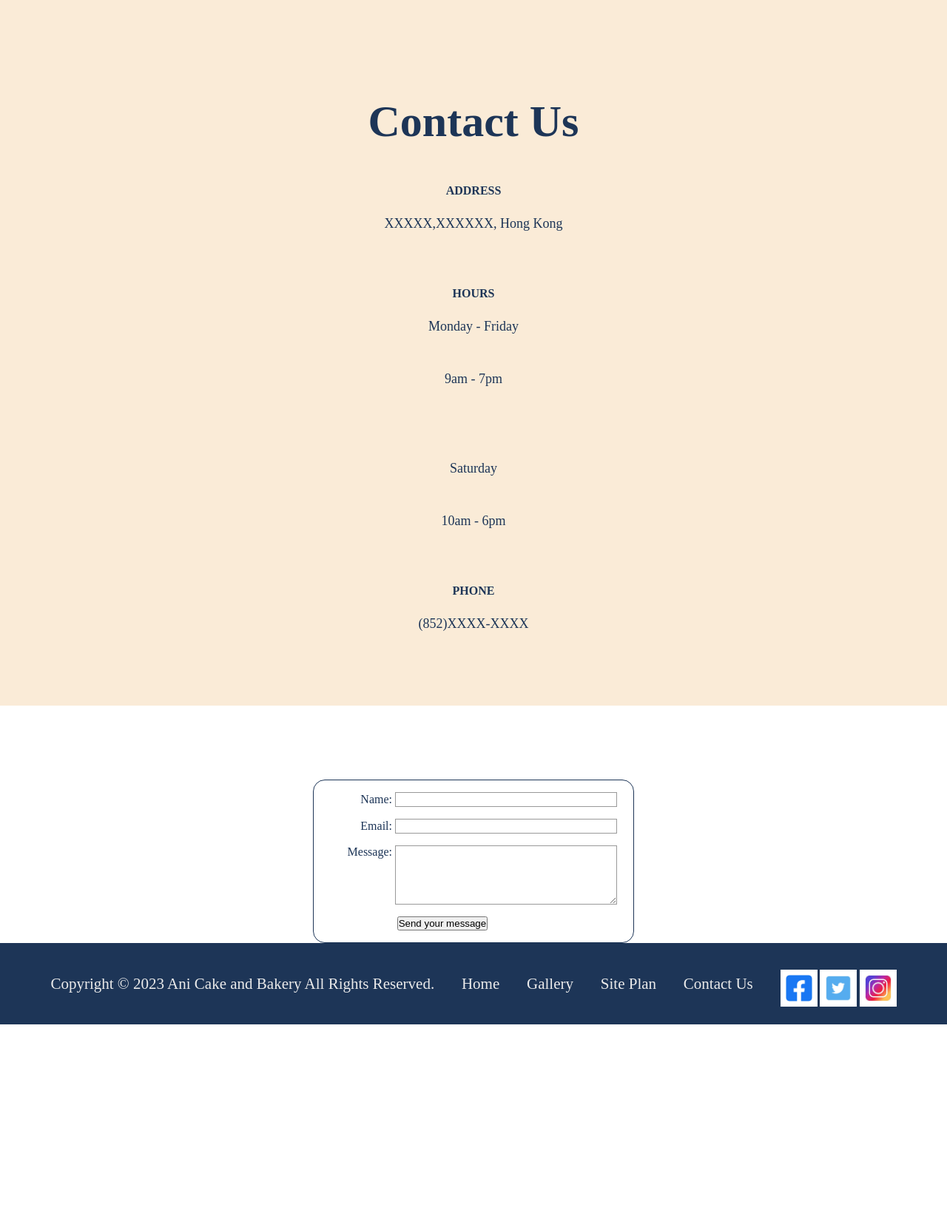
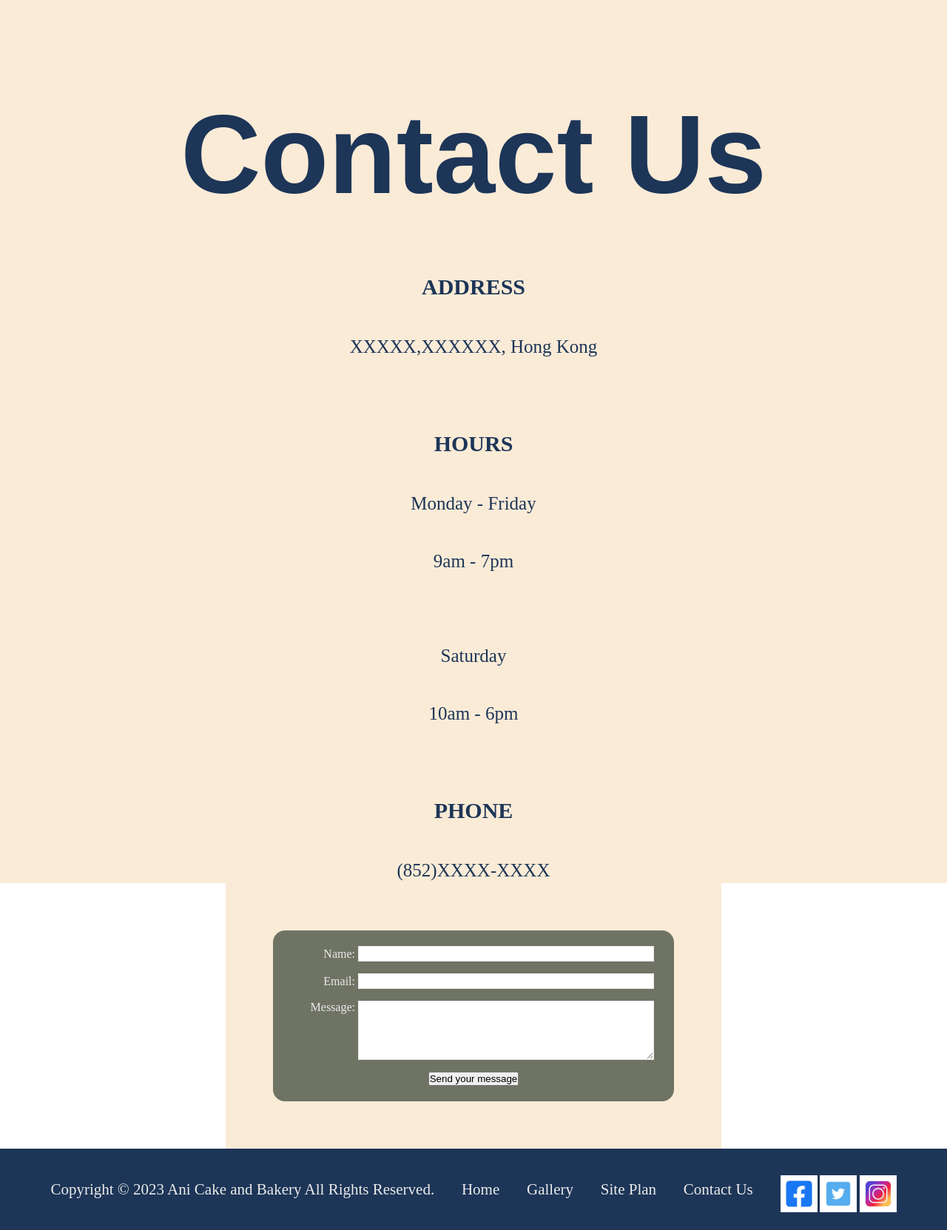
Before and after one commit to esthercheung728/wdd130, a plain HTML site: page cake/contactus.html in a window 1280 px wide. Shown: the part 820-2483 px from the top of the page at 74% size. Before the commit the page ends 2205 px from the top, so only its background shows below. Drawn offline with Linux system fonts and the light colour scheme; a web font is replaced by a local one.

Commit message:
revised contact us page

```diff
--- a/cake/contactus.html
+++ b/cake/contactus.html
@@ -10,8 +10,8 @@
 </head>
 
 <body>
+    <div id="content">
         <header>
-        <button class="menu">&#9776;</button>
             <a id="logo_link" href="index2.html" target="_blank">
                 <img class="logo" src="images/logo6.png" alt="Ani Bakery Logo">
             </a>
@@ -25,11 +25,11 @@
                 </ul>
             </nav>
         </header>
-    <main>
         <div id="cake-box">
             <img id="cake-img" src="images/contact_us1.jpg" alt="Cheese Cake">
         </div>
-        <section class="contact">
+        <main>
+            <div class="contact">
                 <h2>Contact Us</h2>
                 <p></p>
                 <h4>ADDRESS</h4>
@@ -45,18 +45,17 @@
                 <h4>PHONE</h4>
                 <p>(852)XXXX-XXXX</p>
 
-        </section>
-
-        <div id="feedback"></div>
+            </div>
+            <div id="feedback">
                 <form action="/my-handling-form-page" method="post">
                     <ul>
                         <li>
                             <label for="name">Name:</label>
-                    <input type="text" id="name" name="user_name" />
+                            <input type="text" id="name" name="user_name">
                         </li>
                         <li>
                             <label for="mail">Email:</label>
-                    <input type="email" id="mail" name="user_email" />
+                            <input type="email" id="mail" name="user_email">
                         </li>
                         <li>
                             <label for="msg">Message:</label>
@@ -67,7 +66,8 @@
                         </li>
                     </ul>
                 </form>
-
+            </div>
+        </main>
 
 
         <footer>
@@ -88,6 +88,7 @@
                 </a>
             </div>
         </footer>
+    </div>
     <script>
         // get the feedback div element so we can do something with it.
         const feedbackElement = document.getElementById('feedback');
@@ -101,11 +102,13 @@
             feedbackElement.innerHTML = 'Hello ' + formElement.user_name.value + '! Thank you for your message. We will get back with you as soon as possible!';
             // make the feedback element visible.
             feedbackElement.style.display = "block";
+            feedbackElement.style.textAlign = "center";
+            feedbackElement.style.color = "#01377A";
             // add a class to move everything down so our message doesn't cover it.
-                document.body.classList.toggle('moveDown');
+            /*document.body.classList.toggle('moveDown');*/
         });
     </script>
-    </main>
+
 </body>
 
 </html>
--- a/cake/styles/style2.css
+++ b/cake/styles/style2.css
@@ -108,20 +108,27 @@ header a:hover {
 }
 
 .contact h2 {
-    font-size: 60px;
-    margin-top: 60px;
+    font-size: 150px;
+    margin-top: 150px;
+    font-family: 'Corinthia', 'Bradley Hand', sans-serif;
+}
+
+.contact h4 {
+    color: #1D3557;
+    font-size: 30px;
+    margin: 25px 0;
 }
 
 .contact p {
     color: #1D3557;
-    font-size: 18px;
+    font-size: 25px;
     margin: 25px 0;
 }
 
 .contact {
     background-color: antiquewhite;
     color: #1D3557;
-    height: 120vh;
+    height: 1200px;
     background-repeat: no-repeat;
     background-size: cover;
     background-position: center;
@@ -187,18 +194,20 @@ header a:hover {
 }
 
 .shop {
-    display: flex;
+    display: grid;
+    grid-template-columns: auto;
 }
 
 .shop img {
-    width: 50%;
+    grid-column: 3/4;
+    width: 100%;
     box-shadow: 5px 5px 10px #6f7364;
 }
 
 .info {
     width: auto;
     background-color: white;
-    display: flex;
+    display: grid;
     flex-direction: column;
     align-items: center;
     justify-content: center;
@@ -207,12 +216,14 @@ header a:hover {
 }
 
 .info h2 {
+    grid-column: 0/2;
+    text-align: center;
     font-size: 40px;
-    margin-bottom: 20px;
     font-family: 'Handlee', 'Bradley Hand', sans-serif;
 }
 
 .info p {
+    grid-column: 0/2;
     text-align: center;
     line-height: 2em;
     font-size: 25px;
@@ -342,43 +353,27 @@ footer a:hover {
     display: none;
 }
 
-
-#feedback {
-    background-color: #A89568;
-    position: absolute;
-    top: 0;
-    left: 0;
-    right: 0;
-    padding: .5em;
-    /* make this element invisible until we are ready for it */
-    display: none;
-}
-
-.moveDown {
-    margin-top: 3em;
-}
-
 form {
     /* Center the form on the page */
     margin: 0 auto;
-    width: 400px;
-    margin-top: 100px;
+    width: 500px;
     /* Form outline */
     padding: 1em;
-    border: 1px solid #1D3557;
+    border: 5px solid #6f7364;
     border-radius: 1em;
+    color: #EBEBEB;
+    /* test */
+    background-color: #6f7364;
 }
 
 ul {
     list-style: none;
     padding: 0;
     margin: 0;
-    color: #1D3557;
 }
 
 form li + li {
     margin-top: 1em;
-    color: #1D3557;
 }
 
 label {
@@ -392,20 +387,23 @@ input,
 textarea {
     /* To make sure that all text fields have the same font settings
        By default, textareas have a monospace font */
-    font: 1em sans-serif;
+    /*font: 1em sans-serif;*/
+    font-family: Roboto, Arial, sans-serif;
+    font-size: 1em;
+    color: #01377A;
 
     /* Uniform text field size */
-    width: 300px;
+    width: 400px;
     box-sizing: border-box;
 
     /* Match form field borders */
-    border: 1px solid #999;
+    border: 1px solid #EBEBEB;
 }
 
 input:focus,
 textarea:focus {
     /* Additional highlight for focused elements */
-    border-color: #ccc;
+    border-color: #794CB8;
 }
 
 textarea {
@@ -418,14 +416,30 @@ textarea {
 
 .button {
     /* Align buttons with the text fields */
-    padding-left: 90px;
-    /* same size as the label elements */
+    /*padding-left: 90px;  same size as the label elements */
+    text-align: center;
 }
 
-button {
-    /* This extra margin represent roughly the same space as the space
-       between the labels and their text fields */
-    margin-left: 0.5em;
+
+/* button {
+    This extra margin represent roughly the same space as the space between the labels and their text fields margin-left: 0.5em;
+} */
+
+
+#feedback {
+    background-color: antiquewhite;
+    /*position: absolute;
+    top: 0;
+    left: 0;
+    right: 0;
+    bottom: 0;*/
+    padding: 4em;
+    /* make this element invisible until we are ready for it
+    display: none;*/
+    align-self: center;
+    justify-self: center;
+    /*margin-top: 200px; test */
+    /*margin-bottom: -100px; test */
 }
 
 #contact-msg {
@@ -441,8 +455,6 @@ button {
 #contact-msg h1 {
     text-align: center;
 }
-
-
 
 
 
@@ -490,6 +502,7 @@ button {
     }
 
     .shop img {
+        grid-column: 3/4;
         width: 100%;
     }
 
```
Also changed, not shown: cake/index2.html (+2 -2 lines). Lines whose indentation alone changed are shown as unchanged.
